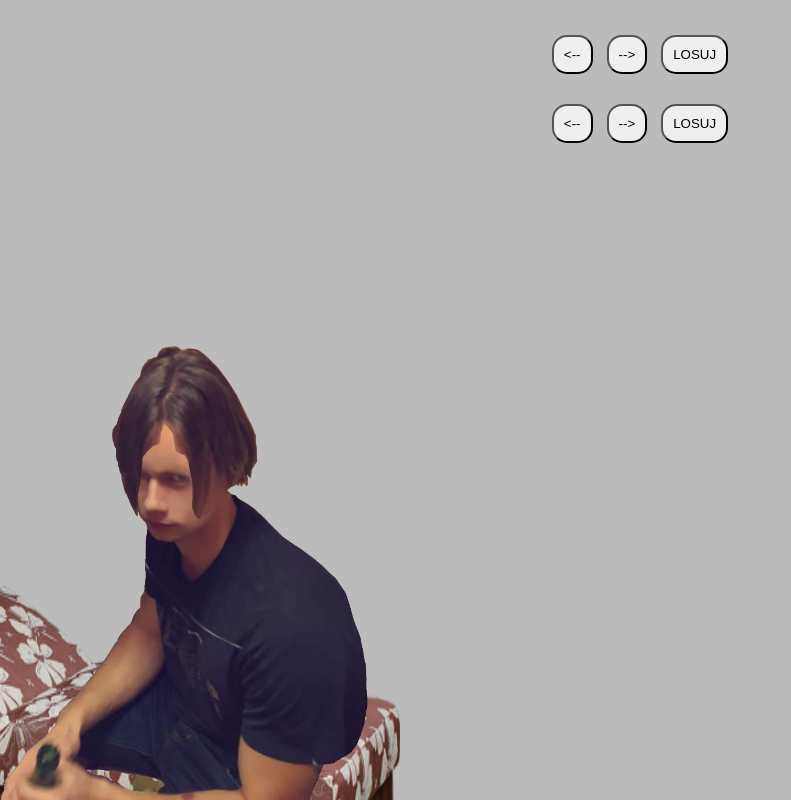
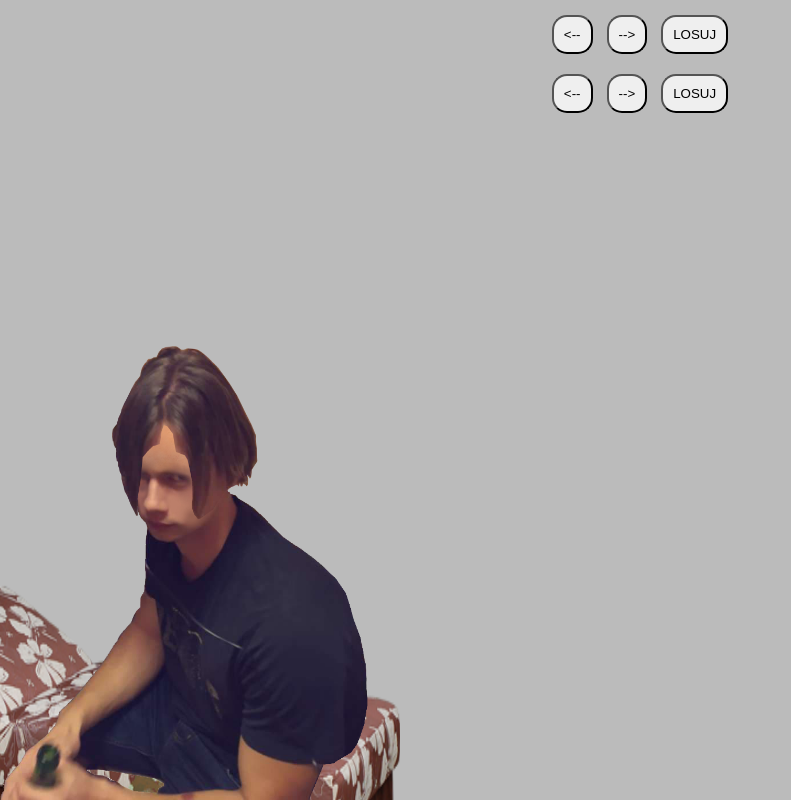
Before and after one commit to HuminPiotr/Abdulv2, a plain HTML site: page index.html in a window 1280 px wide. Shown: the whole page, without its empty margins (0-791 px from the left). Drawn offline with Linux system fonts and the light colour scheme.

Commit message:
padding button audio

```diff
--- a/css/style.css
+++ b/css/style.css
@@ -145,7 +145,7 @@ table {
 .buttons {
   margin: 0 auto;
   text-align: center;
-  padding-top: 20px;
+  padding-top: 5px;
   z-index: 2;
 }
 
@@ -153,7 +153,7 @@ button {
   padding: 10px;
   text-transform: uppercase;
   border-radius: 15px;
-  margin: 15px 5px;
+  margin: 10px 5px;
 }
 
 audio {
```
Also changed, not shown: 1 other file.
